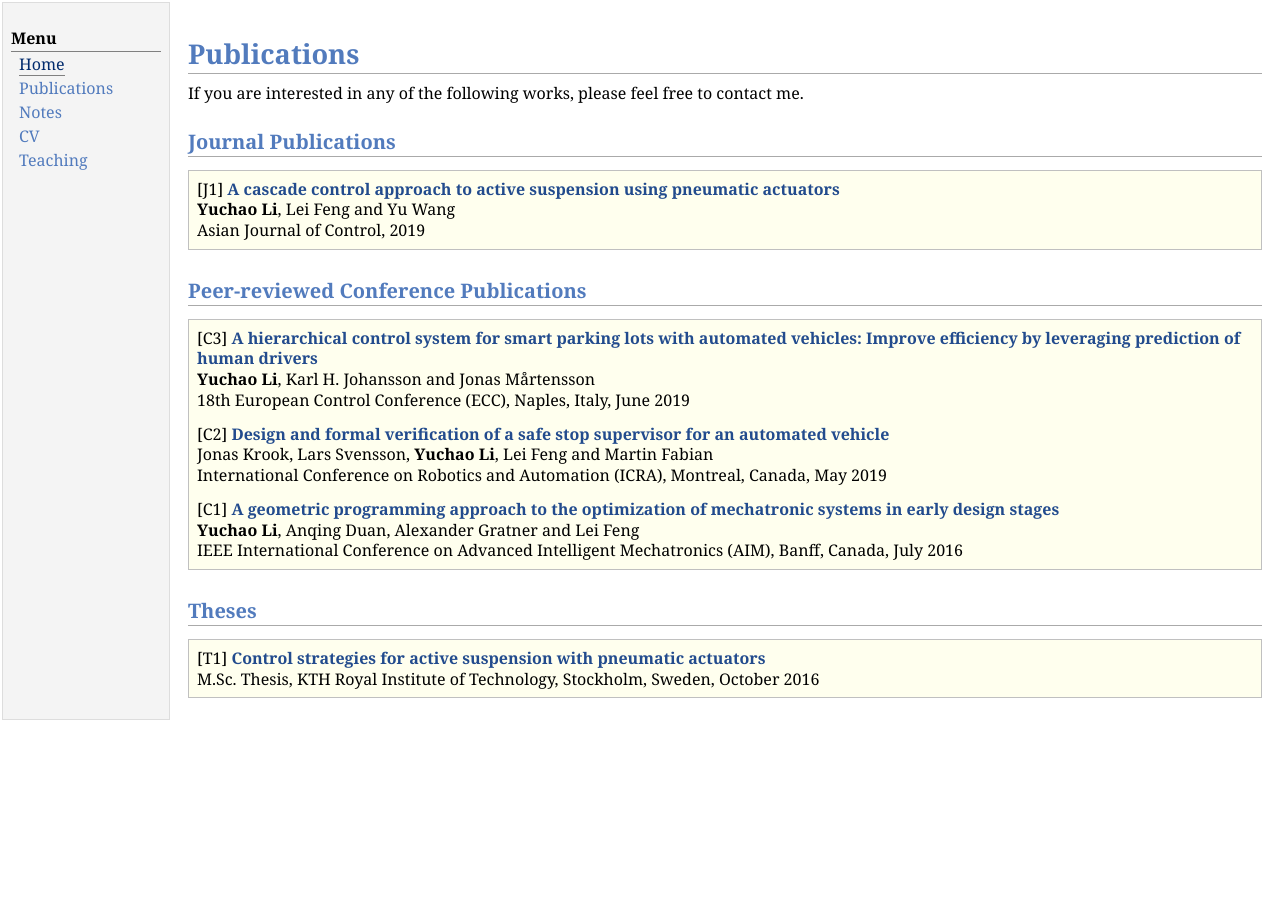
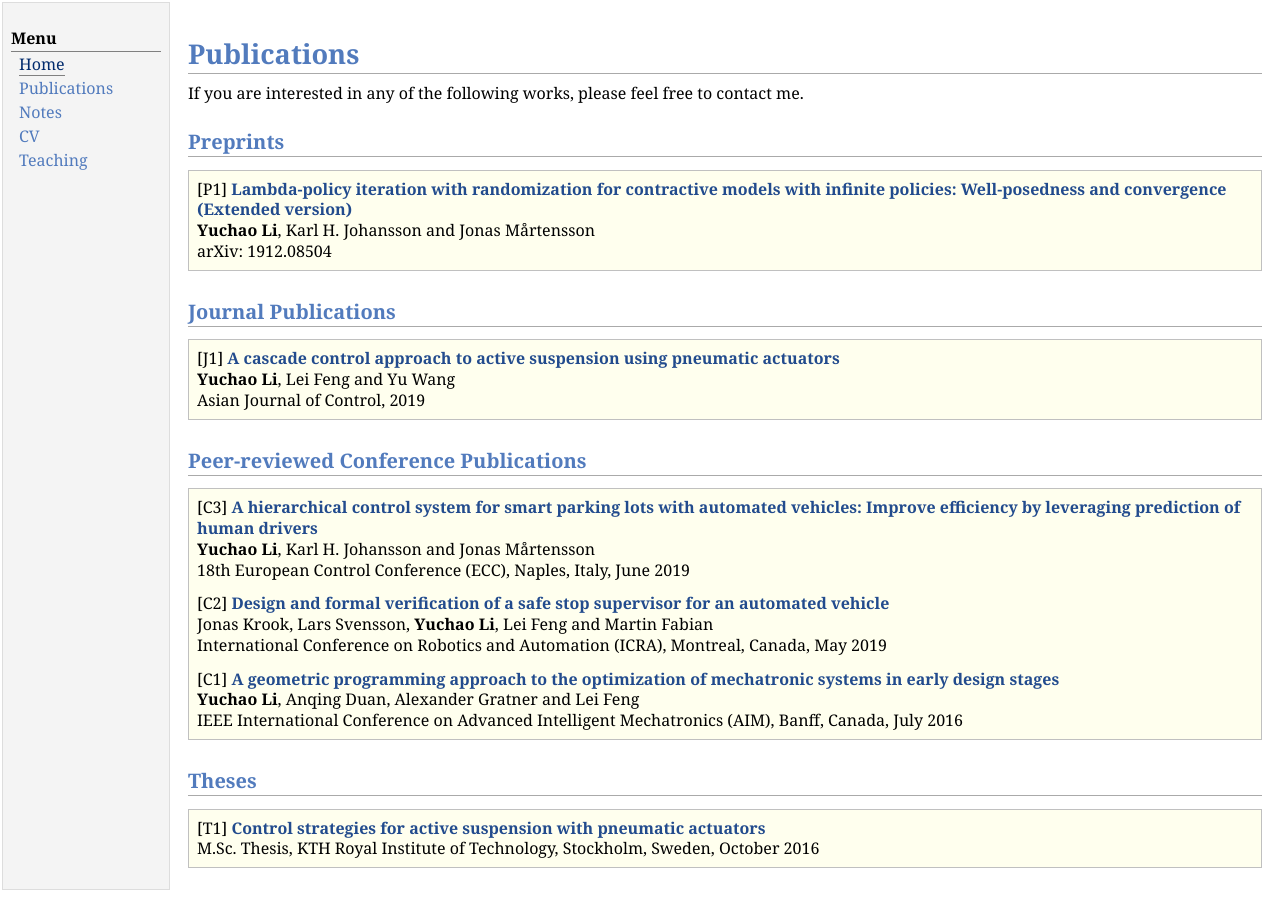
Before and after one commit to yuchaotaigu/yuchaotaigu.github.io, a Jekyll site: the page research.html, which Jekyll copies as it is, in a window 1280 px wide. Built offline with Jekyll 4.4.1, drawn with Linux system fonts in a browser that asks for light colours; comment, search, counter and statistics services are not loaded.

Commit message:
Update research.html
lambda paper

```diff
--- a/research.html
+++ b/research.html
@@ -29,12 +29,20 @@ urchinTracker();
 <h1>Publications</h1>
 If you are interested in any of the following works, please feel free to contact me.
 
+<h2>Preprints</h2>
+<div class="infoblock">
+<div class="blockcontent">
+<p>[P1] <a href="https://arxiv.org/abs/1912.08504"><b>Lambda-policy iteration with randomization for contractive models with infinite policies: Well-posedness and convergence (Extended version)</b></a> <br />
+<b>Yuchao Li</b>, Karl H. Johansson and Jonas Mårtensson <br />
+arXiv: 1912.08504 </p>
+  </div></div>
+
 <h2>Journal Publications</h2>
 <div class="infoblock">
 <div class="blockcontent">
 <p>[J1] <a href="https://onlinelibrary.wiley.com/doi/full/10.1002/asjc.2028"><b>A cascade control approach to active suspension using pneumatic actuators</b></a> <br />
 <b>Yuchao Li</b>, Lei Feng and Yu Wang <br />
-Asian Journal of Control, 2019 </p>
+ Asian Journal of Control, 2019</p>
   </div></div>
 
   <h2>Peer-reviewed Conference Publications</h2>
```
